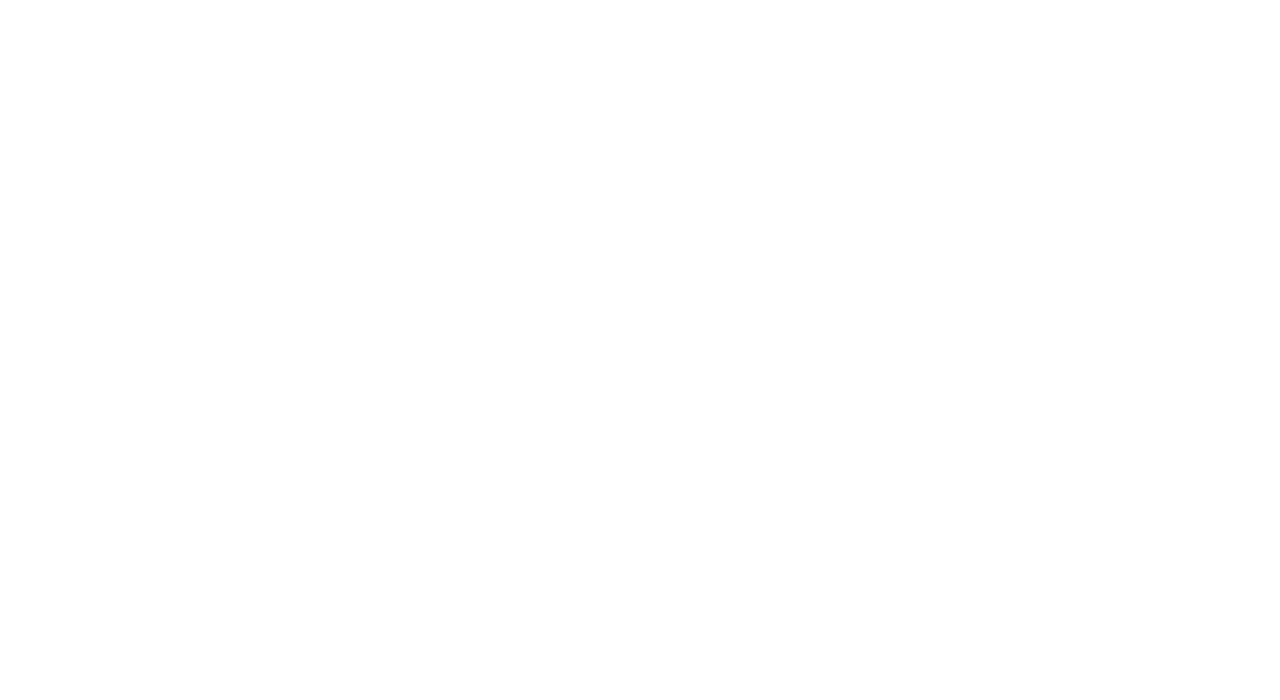
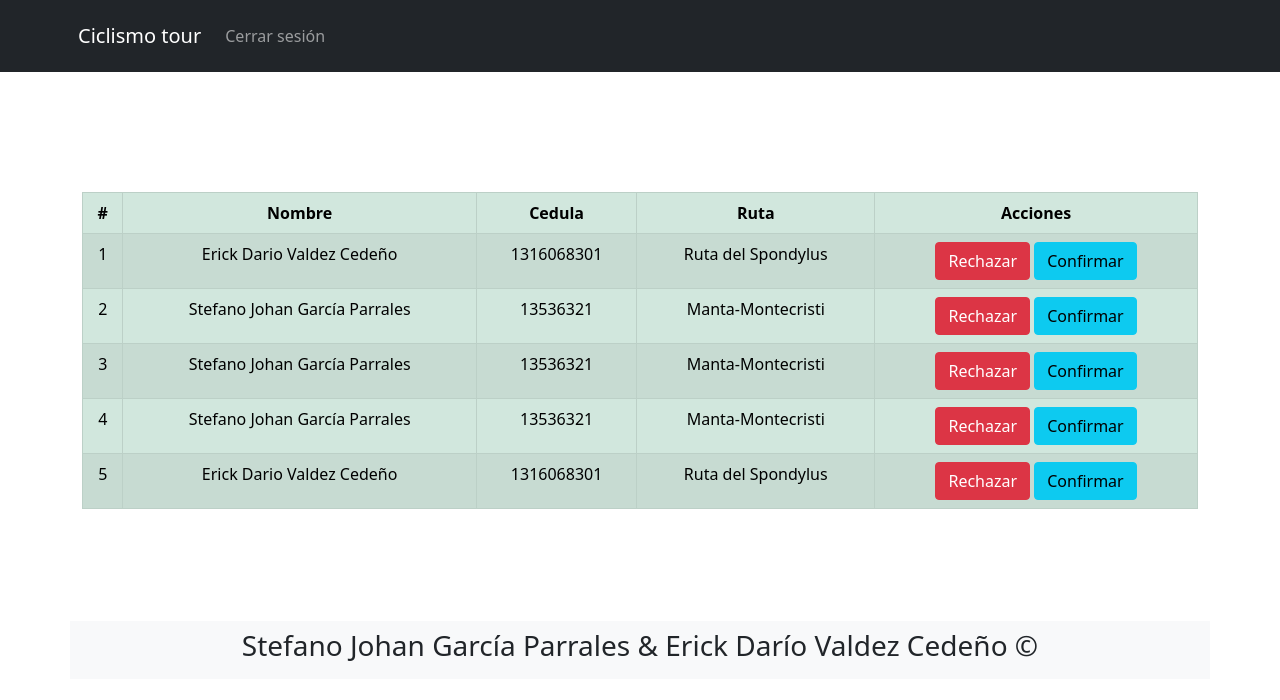
Before and after one commit to dartecode/CiclismoTour, a plain HTML site: page InicioAdmin.html in a window 1280 px wide. Drawn offline with nearby package versions, Linux system fonts and the light colour scheme.

Commit message:
Admin terminado

```diff
--- a/InicioAdmin.html
+++ b/InicioAdmin.html
@@ -0,0 +1,146 @@
+<!DOCTYPE html>
+<html lang="es">
+
+<head>
+    <meta charset="UTF-8">
+    <meta name="viewport" content="width=device-width, initial-scale=1.0">
+    <title>Ciclismo Tour</title>
+
+    <!--  Bootstrapt  -->
+    <link href="https://cdn.jsdelivr.net/npm/bootstrap@5.0.0-beta1/dist/css/bootstrap.min.css" rel="stylesheet"
+        integrity="sha384-giJF6kkoqNQ00vy+HMDP7azOuL0xtbfIcaT9wjKHr8RbDVddVHyTfAAsrekwKmP1" crossorigin="anonymous">
+
+
+
+</head>
+
+<body>
+
+
+    <!-- NAVBAR -->
+    <nav class="navbar navbar-expand-lg navbar-dark bg-dark">
+        <div class="container p-2">
+            <a class="navbar-brand" href="index.html"> Ciclismo tour </a>
+            <button class="navbar-toggler" type="button" data-toggle="collapse" data-target="#navbarNav"
+                aria-controls="navbarNav" aria-expanded="false" aria-label="Toggle navigation">
+                <span class="navbar-toggler-icon"></span>
+            </button>
+            <div class="collapse navbar-collapse" id="navbarNav">
+                <ul class="navbar-nav ml-auto">
+
+                    <li class="nav-item">
+                        <a class="nav-link" href="index.html"> Cerrar sesión </a>
+                    </li>
+                </ul>
+            </div>
+        </div>
+    </nav>
+
+
+    <br><br><br><br><br>
+
+
+    <div class="container">
+        <div class="row text-center ">
+            <div class="col">
+                <table class="table table-bordered table-hover table-success table-striped">
+                    <thead>
+                        <tr>
+                            <th>#</th>
+                            <th>Nombre</th>
+                            <th>Cedula</th>
+                            <th>Ruta</th>
+                            <th>Acciones</th>
+                        </tr>
+                    </thead>
+
+                    <tbody>
+                            <tr>
+                                <td> 1 </td>
+                                <td> Erick Dario Valdez Cedeño </td>
+                                <td> 1316068301 </td>
+                                <td> Ruta del Spondylus </td>
+                                <td>
+                                    <a class="btn btn-danger">Rechazar</a>
+                                    <a class="btn btn-info">Confirmar</a>
+                                </td>
+                            </tr>
+
+                            <tr>
+                                <td> 2 </td>
+                                <td> Stefano Johan García Parrales </td>
+                                <td> 13536321 </td>
+                                <td> Manta-Montecristi </td>
+                                <td>
+                                    <a class="btn btn-danger">Rechazar</a>
+                                    <a class="btn btn-info">Confirmar</a>
+                                </td>
+                            </tr>
+
+                            <tr>
+                                <td> 3 </td>
+                                <td> Stefano Johan García Parrales </td>
+                                <td> 13536321 </td>
+                                <td> Manta-Montecristi </td>
+                                <td>
+                                    <a class="btn btn-danger">Rechazar</a>
+                                    <a class="btn btn-info">Confirmar</a>
+                                </td>
+                            </tr>
+
+                            <tr>
+                                <td> 4 </td>
+                                <td> Stefano Johan García Parrales </td>
+                                <td> 13536321 </td>
+                                <td> Manta-Montecristi </td>
+                                <td>
+                                    <a class="btn btn-danger">Rechazar</a>
+                                    <a class="btn btn-info">Confirmar</a>
+                                </td>
+                            </tr>
+
+                            <tr>
+                                <td> 5 </td>
+                                <td> Erick Dario Valdez Cedeño </td>
+                                <td> 1316068301 </td>
+                                <td> Ruta del Spondylus </td>
+                                <td>
+                                    <a class="btn btn-danger">Rechazar</a>
+                                    <a class="btn btn-info">Confirmar</a>
+                                </td>
+                            </tr>
+
+                    </tbody>
+                </table>
+
+                <br><br><br><br>
+
+            </div>
+
+    <!-- FOOTER -->
+
+
+
+    <footer class="bg-light text-center p-2">
+        <p class="h3"> Stefano Johan García Parrales & Erick Darío Valdez Cedeño &copy;</p>
+    </footer>
+
+    <!-- SCRIPTS  -->
+
+    <script src="https://cdn.jsdelivr.net/npm/bootstrap@5.0.0-beta1/dist/js/bootstrap.bundle.min.js"
+        integrity="sha384-ygbV9kiqUc6oa4msXn9868pTtWMgiQaeYH7/t7LECLbyPA2x65Kgf80OJFdroafW"
+        crossorigin="anonymous"></script>
+
+    <script src="https://cdn.jsdelivr.net/npm/@popperjs/core@2.5.4/dist/umd/popper.min.js"
+        integrity="sha384-q2kxQ16AaE6UbzuKqyBE9/u/KzioAlnx2maXQHiDX9d4/zp8Ok3f+M7DPm+Ib6IU"
+        crossorigin="anonymous"></script>
+    <script src="https://cdn.jsdelivr.net/npm/bootstrap@5.0.0-beta1/dist/js/bootstrap.min.js"
+        integrity="sha384-pQQkAEnwaBkjpqZ8RU1fF1AKtTcHJwFl3pblpTlHXybJjHpMYo79HY3hIi4NKxyj"
+        crossorigin="anonymous"></script>
+
+    <script src="js/registrarRuta.js"></script>
+
+
+</body>
+
+</html>
--- a/css/main.css
+++ /dev/null
@@ -1,5 +0,0 @@
-body {
-    background: #7474BF;  /* fallback for old browsers */
-    background: -webkit-linear-gradient(to right, #348AC7, #7474BF);  /* Chrome 10-25, Safari 5.1-6 */
-    background: linear-gradient(to right, #348AC7, #7474BF); /* W3C, IE 10+/ Edge, Firefox 16+, Chrome 26+, Opera 12+, Safari 7+ */
-}
--- a/js/registrarRuta.js
+++ b/js/registrarRuta.js
@@ -1,8 +1,10 @@
-function ruta() {
+function registrarRuta() {
     var nombre, cedula;
     nombre = document.getElementById("nombre").value;
     cedula = document.getElementById("cedula").value;
     ruta = document.getElementById("ruta").value;
+
+    console.log(nombre, cedula, ruta);
 
     if(nombre == "" || cedula == ""){
         alert("Todos los campos son obligatorios");
@@ -12,4 +14,5 @@ function ruta() {
         window.location = "InicioUser.html";
         return false;
     }
+
 }
```
Also changed, not shown: InicioUser.html (+1 -2 lines).
